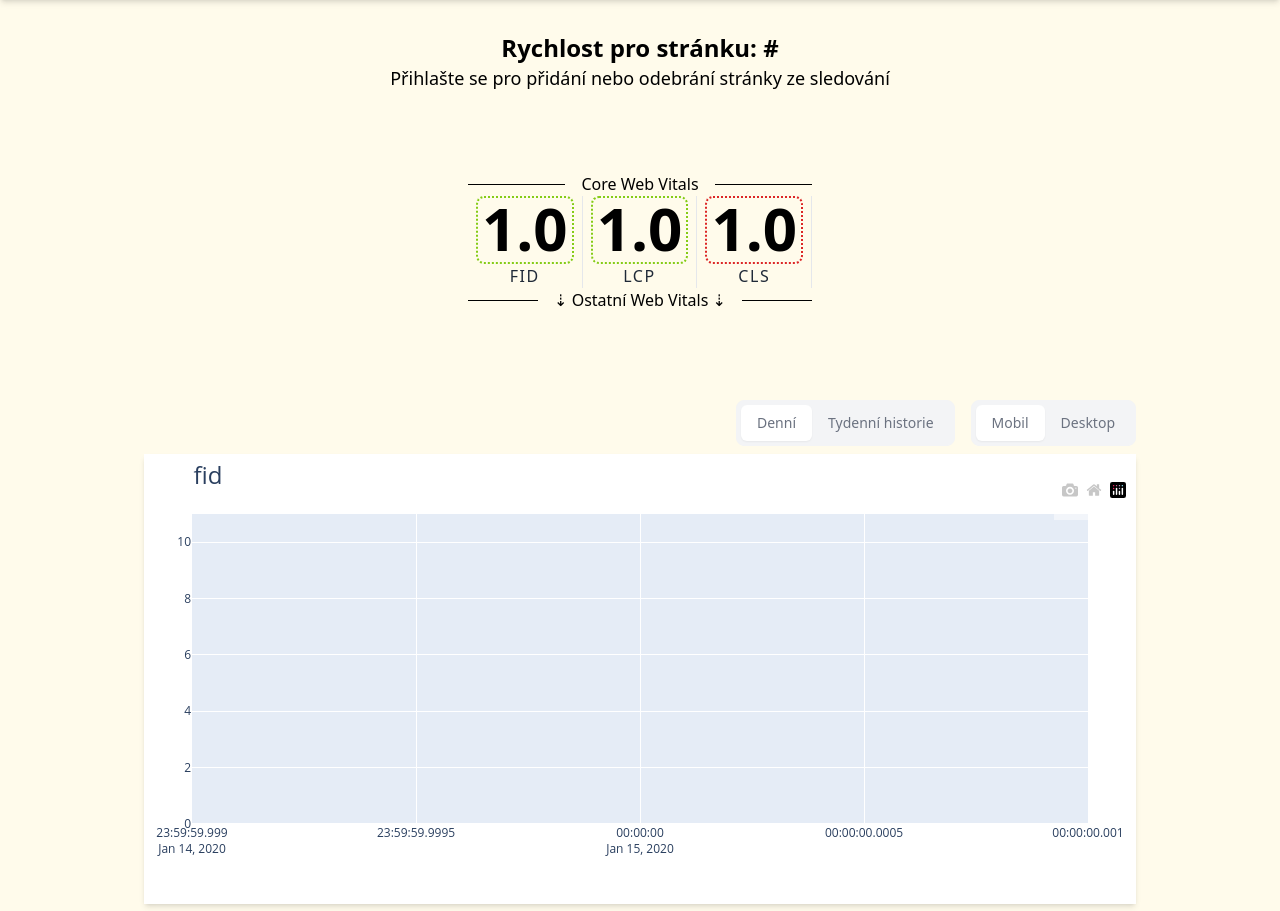
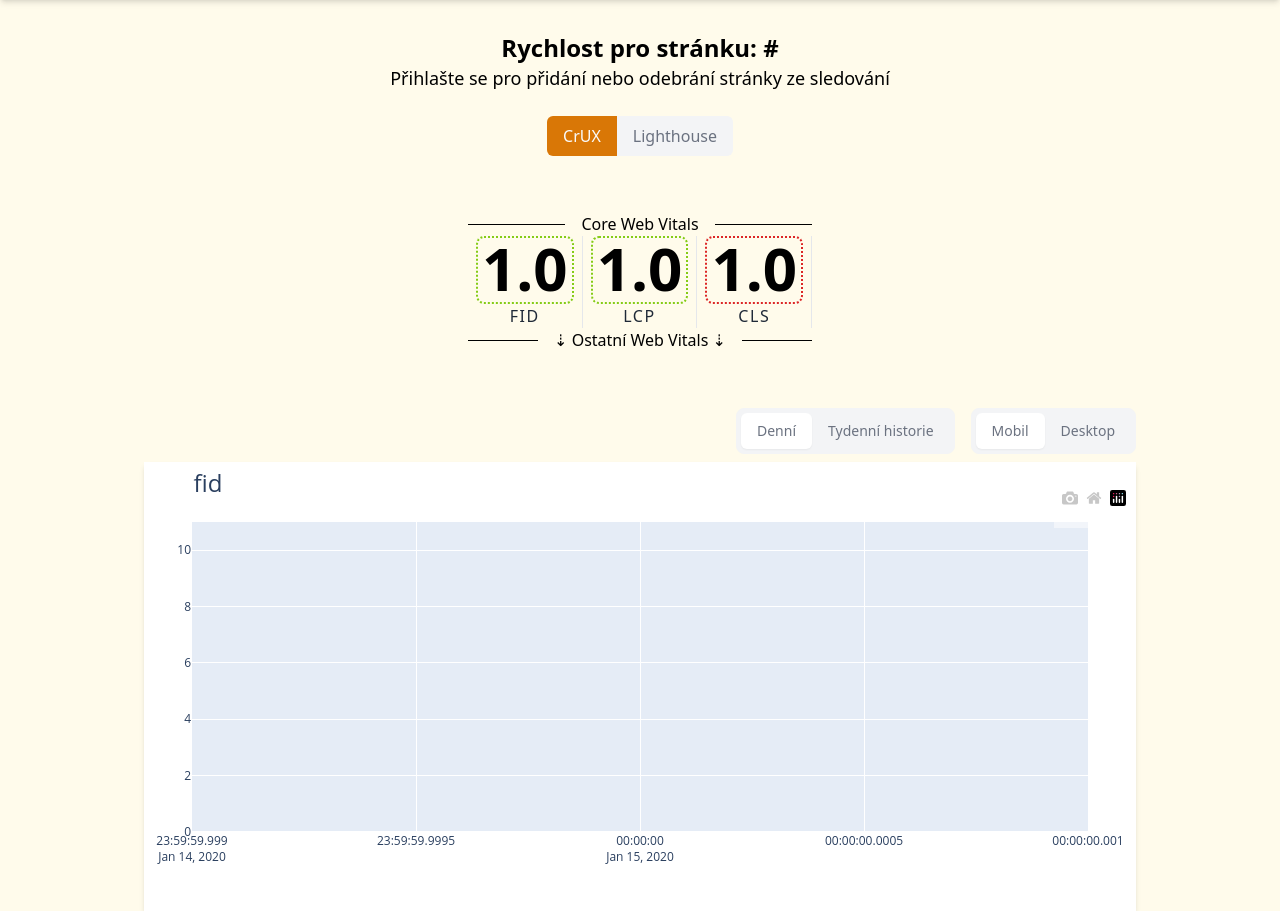
Before and after one commit to tomaskara/Webmetrics, a Django app: page /dashboard/1/ in a window 1280 px wide. Shown: the part 64-975 px from the top of the page. Run offline with Django 4.2, Linux system fonts and the light colour scheme; tables that the repository leaves empty hold one stand-in row (values such as "Sample post"); some libraries are stand-ins or nearby versions.

Commit message:
added Lighthouse performance metric to dashboard template and create functions to get Lighthouse score from Pagespeed Insights API

```diff
--- a/dashboard/functions.py
+++ b/dashboard/functions.py
@@ -1,4 +1,6 @@
 import plotly.express as px
+import os
+import requests
 
 
 def create_plot(query_set, metric, device, annotations=None):
@@ -141,3 +143,25 @@
         chart4 = chart4.to_html(config=config, include_plotlyjs=False)
 
     return chart1, chart2, chart3, chart4
+
+
+def get_pagespeed_insights_data(url, device: str = "MOBILE"):
+    """Retrieves data from the Pagespeed Insights API.
+
+    Args:
+        url (str): url address for which we want to download data
+    """
+    if device == "m":
+        device = "MOBILE"
+    elif device == "d":
+        device = "DESKTOP"
+    api_url = f"https://www.googleapis.com/pagespeedonline/v5/runPagespeed"
+    params = {'url': url,
+              'key': os.getenv('PAGESPEED_API_KEY'),
+              'category': 'PERFORMANCE',
+              'strategy': device,
+              'fields': 'lighthouseResult.categories.performance.score'}
+    api_request = requests.get(api_url, params=params)
+    json_response = api_request.json()
+    performance_score = json_response['lighthouseResult']['categories']['performance']['score'] * 100
+    return performance_score
--- a/dashboard/urls.py
+++ b/dashboard/urls.py
@@ -2,13 +2,14 @@
 from django.contrib.staticfiles.urls import staticfiles_urlpatterns
 from django.urls import include, path
 
-from dashboard.views import add_profile_url, dashboard, remove_profile_url
+from dashboard.views import add_profile_url, dashboard, remove_profile_url, lighthouse_on
 
 urlpatterns = [
     path("dashboard/<int:url_id>/", dashboard, name="dashboard"),
     path("remove-value/", remove_profile_url, name="remove_value"),
     path("add-value/", add_profile_url, name="add_value"),
     path("function/", add_profile_url, name="add_value"),
+    path("lighthouse/", lighthouse_on, name="lighthouse_on"),
 ]
 
 if settings.DEBUG:
--- a/dashboard/views.py
+++ b/dashboard/views.py
@@ -11,7 +11,7 @@
     CruxWeeklyHistory,
 )
 
-from .functions import create_charts
+from .functions import create_charts, get_pagespeed_insights_data
 from speedcheck.functions import get_api_history_data
 
 
@@ -100,3 +100,11 @@
     url_object = Urls.objects.get(id=url_id)
     request.user.profile.urls.add(url_object)
     return JsonResponse({"success": True})
+
+
+def lighthouse_on(request):
+    """Handle JS request from templates, request and return Lighthouse metrics."""
+    url = request.GET.get("url")
+    device = request.GET.get("device")
+    lighthouse = int(get_pagespeed_insights_data(url, device))
+    return JsonResponse({"performance": str(lighthouse)})
--- a/static/output.css
+++ b/static/output.css
@@ -1709,6 +1739,16 @@
   border-top-right-radius: 0.5rem;
 }
 
+.rounded-l-md {
+  border-top-left-radius: 0.375rem;
+  border-bottom-left-radius: 0.375rem;
+}
+
+.rounded-r-md {
+  border-top-right-radius: 0.375rem;
+  border-bottom-right-radius: 0.375rem;
+}
+
 .border {
   border-width: 1px;
 }
@@ -1998,6 +2085,10 @@
   padding-left: 0.25rem;
 }
 
+.pt-4 {
+  padding-top: 1rem;
+}
+
 .pb-4 {
   padding-bottom: 1rem;
 }
@@ -2536,13 +2632,17 @@
     padding-bottom: 4rem;
   }
 
-  .lg\:py-20 {
-    padding-top: 5rem;
-    padding-bottom: 5rem;
-  }
-
   .lg\:pt-16 {
     padding-top: 4rem;
+  }
+
+  .lg\:pt-4 {
+    padding-top: 1rem;
+  }
+
+  .lg\:text-2xl {
+    font-size: 1.5rem;
+    line-height: 2rem;
   }
 
   .lg\:text-5xl {
--- a/templates/dashboard/dashboard.html
+++ b/templates/dashboard/dashboard.html
@@ -3,7 +3,7 @@
 {% block title %}Dashboard{% endblock %}
 
 {% block content %}
-    <h1 class="flex items-center justify-center text-2xl font-bold pt-8">Rychlost pro
+    <h1 class="flex items-center justify-center text-xl lg:text-2xl font-bold pt-8">Rychlost pro
         stránku: {{ web_name }}</h1>
     {% if user.is_authenticated %}
         {% if not url_added %}
@@ -67,10 +67,16 @@
             <p>&nbsp;pro přidání nebo odebrání stránky ze sledování</p>
         </div>
     {% endif %}
-    <div class="px-4 py-12 mx-auto sm:max-w-xl md:max-w-full lg:max-w-screen-xl md:px-24 lg:px-8 lg:py-20">
+    <div class="px-4 pt-4 mx-auto sm:max-w-xl md:max-w-full lg:max-w-screen-xl md:px-8 lg:px-8 lg:pt-4">
+    <div class="flex items-center p-2 rounded-md cursor-pointer text-gray-50">
+        <div id="crux" class="active px-4 py-2 rounded-l-md bg-amber-600">CrUX</div>
+        <div id="lighthouse" class="px-4 py-2 rounded-r-md bg-gray-100 text-gray-500">Lighthouse</div>
+    </div>
+    </div>
+    <div id="crux-body" class="px-4 py-12 mx-auto sm:max-w-xl md:max-w-full lg:max-w-screen-xl md:px-24 lg:px-8">
         <div class="flex items-center">
             <span class="border-b border-black flex-grow mr-4"></span>
-            <span>Core Web Vitals</span>
+            <div>Core Web Vitals</div>
             <span class="border-b border-black flex-grow ml-4"></span>
         </div>
         <div class="grid row-gap-8 sm:grid-cols-3">
@@ -184,6 +190,31 @@
             {% endwith %}
         </div>
     </div>
+    <div id="lighthouse-body" class="hidden px-4 py-12 mx-auto sm:max-w-xl md:max-w-full lg:max-w-screen-xl md:px-24 lg:px-8">
+        <div class="flex items-center">
+            <span class="border-b border-black flex-grow mr-4"></span>
+            <div>Lighthouse</div>
+            <span class="border-b border-black flex-grow ml-4"></span>
+        </div>
+        <div class="grid row-gap-8">
+                <div class="text-center px-2">
+
+                        <div id="lighthouse_metric" class="stat-lighthouse-box text-4xl font-bold lg:text-5xl xl:text-6xl"
+                             low-treshold="50" high-treshold="90">
+                             <div class="flex items-center justify-center">
+                             <div class="w-10 h-10 rounded-full animate-spin border-2 border-dashed border-cyan-500 border-t-transparent my-3"></div>
+                             </div>
+
+                        </div>
+
+                    <p class="text-sm font-medium tracking-widest text-gray-800 uppercase lg:text-base">
+                       Performance
+                    </p>
+                </div>
+        </div>
+
+        </div>
+    </div>
     <form method="post">
         {% csrf_token %}
         <div class="container lg:max-w-screen-lg mx-auto px-4 py-2">
@@ -285,6 +316,56 @@
                     .catch(error => console.error(error));
             });
         }
+        const crux = document.getElementById("crux");
+        const lighthouse = document.getElementById("lighthouse");
+        const lighthouseBody = document.getElementById("lighthouse-body");
+        const cruxBody = document.getElementById("crux-body");
+        lighthouse.addEventListener('click', function () {
+            if (!lighthouse.classList.contains("active")) {
+                fetch('/lighthouse/?url=' + encodeURIComponent('{{ web_name }}') + '&device=' + '{{ device }}')
+                    .then(response => response.json())
+                    .then(function (data){
+                        console.log(data)
+                        const element = document.getElementById("lighthouse_metric");
+                        const value = data.performance;
+                        const low = parseInt(element.getAttribute('low-treshold'));
+                        const high = parseInt(element.getAttribute('high-treshold'));
+                        element.innerText = value;
+                        if (value < low) {
+                            element.classList.add('rounded-lg', 'border-2', 'border-dotted', 'border-red-500', 'pb-1', 'px-1');
+                        } else if (value > high) {
+                            element.classList.add('rounded-lg', 'border-2', 'border-dotted', 'border-lime-600', 'pb-1', 'px-1');
+                        } else {
+                            element.classList.add('rounded-lg', 'border-2', 'border-dotted', 'border-amber-500', 'pb-1', 'px-1');
+                        }
+                    })
+                    .catch(error => console.error(error));
+                lighthouse.classList.toggle("active");
+                lighthouse.classList.toggle("bg-amber-600");
+                lighthouse.classList.toggle("bg-gray-100");
+                lighthouse.classList.toggle("text-gray-500");
+                crux.classList.toggle("active");
+                crux.classList.toggle("bg-amber-600");
+                crux.classList.toggle("bg-gray-100");
+                crux.classList.toggle("text-gray-500");
+                cruxBody.classList.add("hidden");
+                lighthouseBody.classList.remove("hidden");
+            }
+        });
+        crux.addEventListener('click', function () {
+            if (!crux.classList.contains("active")) {
+                lighthouse.classList.toggle("active");
+                lighthouse.classList.toggle("bg-amber-600");
+                lighthouse.classList.toggle("bg-gray-100");
+                lighthouse.classList.toggle("text-gray-500");
+                crux.classList.toggle("active");
+                crux.classList.toggle("bg-amber-600");
+                crux.classList.toggle("bg-gray-100");
+                crux.classList.toggle("text-gray-500");
+                cruxBody.classList.remove("hidden");
+                lighthouseBody.classList.add("hidden");
+            }
+        });
         const otherWebVitals = document.getElementById("other-web-vitals");
         otherWebVitals.addEventListener('click', function () {
             otherWebVitals.classList.toggle("active")
@@ -295,6 +376,7 @@
                 otherWebVitalsBody.style.maxHeight = 0
             }
         });
+
         const boxes = document.querySelectorAll('.stat-box');
         boxes.forEach(box => {
             const value = parseInt(box.innerHTML);
@@ -309,5 +391,6 @@
                 box.classList.add('rounded-lg', 'border-2', 'border-dotted', 'border-amber-500', 'pb-1', 'px-1');
             }
         });
+
     </script>
 {% endblock %}
```
Also changed, not shown: other parts of static/output.css (+82 -0 lines).
